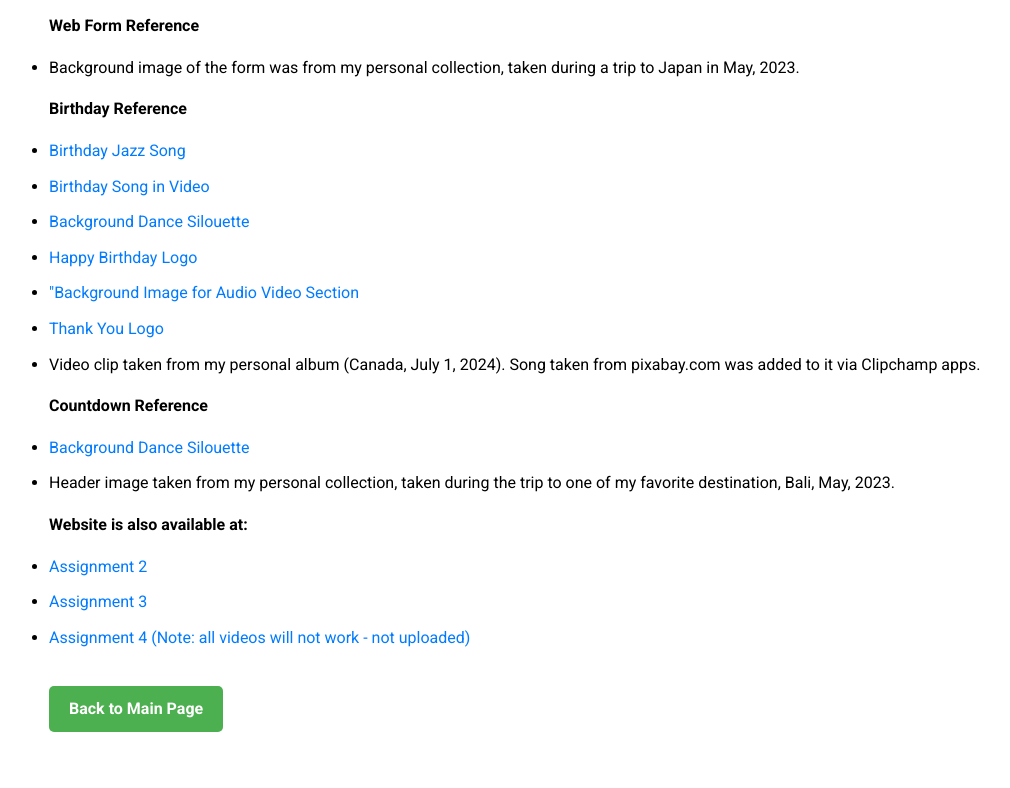
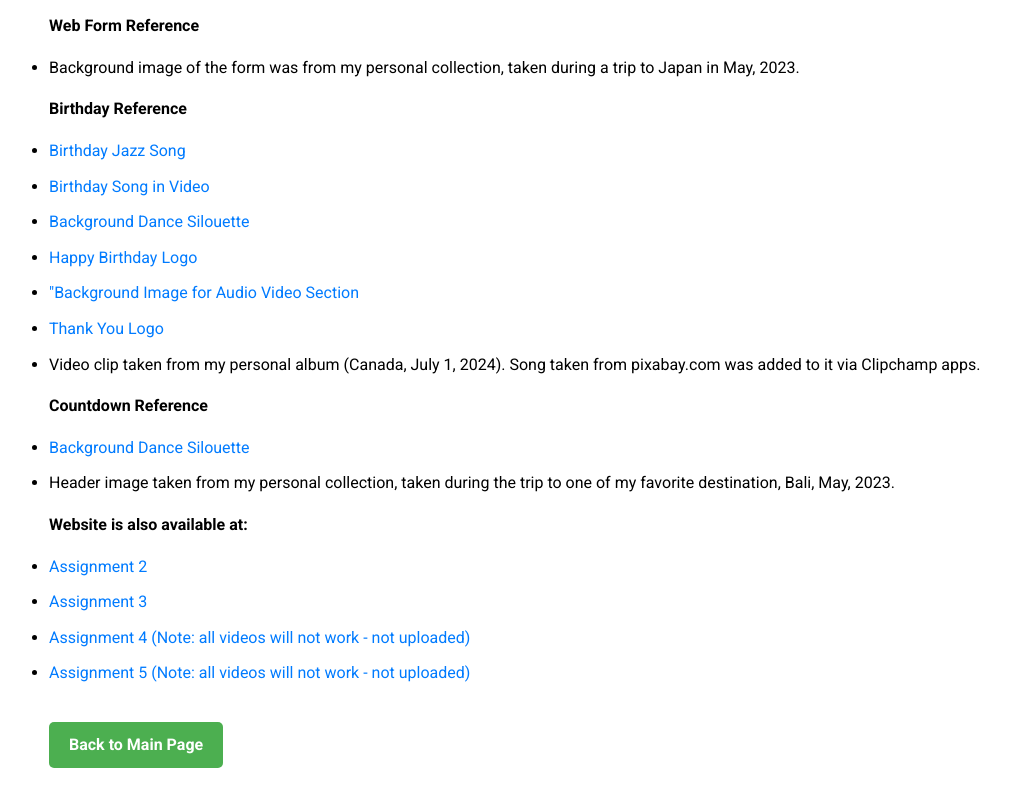
Before and after one commit to ibingma/assignment5, a plain HTML site: page reference_page.html in a window 1280 px wide. Shown: the part 356-1144 px from the top of the page, without its empty margins (79-1089 px from the left). Before the commit the page ends 1108 px from the top, so only its background shows below. Drawn offline with Linux system fonts and the light colour scheme.

Commit message:
Update reference_page.html

```diff
--- a/reference_page.html
+++ b/reference_page.html
@@ -100,6 +100,7 @@
 		<li><a href="https://ibingma.github.io/assignment2/" target="blank">Assignment 2</a></li>
 		<li><a href="https://ibingma.github.io/assignment3/" target="blank">Assignment 3</a></li>
 		<li><a href="https://ibingma.github.io/assignment4/" targt="black">Assignment 4 (Note: all videos will not work - not uploaded)</li>
+		 <li><a href="https://ibingma.github.io/assignment5/" targt="black">Assignment 5 (Note: all videos will not work - not uploaded)</li>
 	</ul>
 	</section>
 
```
